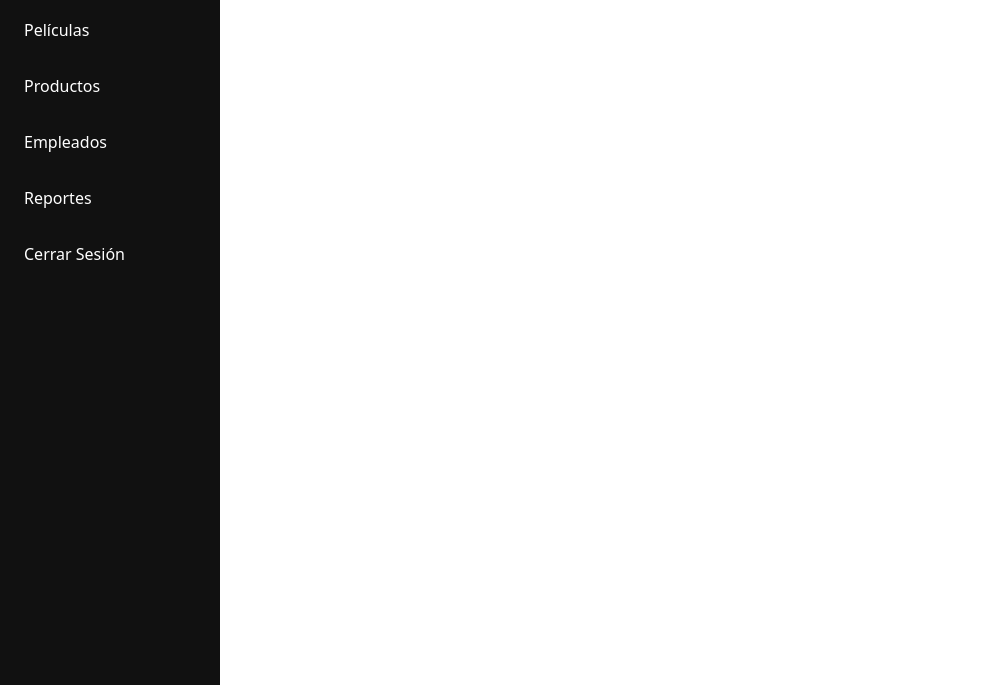
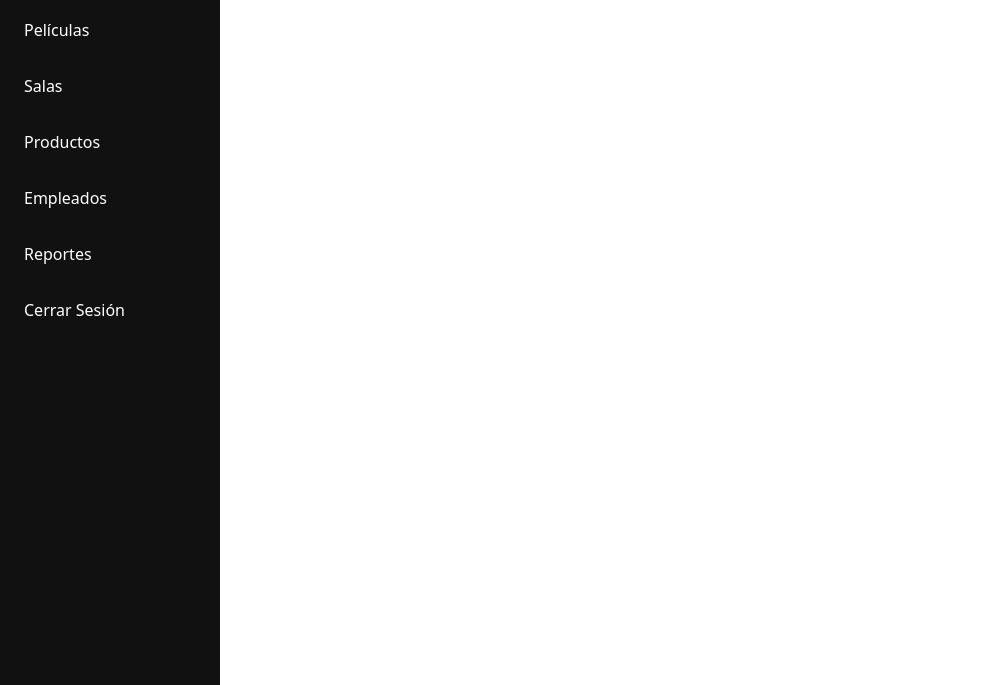
Before and after one commit to elChris28/CineNorteIHC, a plain HTML site: page Admin/admin.html in a window 1280 px wide. Shown: the part 115-800 px from the top of the page, without its empty margins (0-1004 px from the left). Drawn offline with nearby package versions, Linux system fonts and the light colour scheme.

Commit message:
Salas Modificar

```diff
--- a/Admin/admin.html
+++ b/Admin/admin.html
@@ -15,6 +15,7 @@
       <ul>
         <li><a href="admin.html">Dashboard</a></li>
         <li><a href="peliculas.html">Películas</a></li>
+        <li><a href="#">Salas</a></li>
         <li><a href="productos.html">Productos</a></li>
         <li><a href="empleados.html">Empleados</a></li>
         <li><a href="reportes.html">Reportes</a></li>
--- a/Admin/scriptPeliculas.js
+++ b/Admin/scriptPeliculas.js
@@ -1,6 +1,9 @@
 let editIndex = null;
 let imagenTemporal = null;
 
+
+// Mostrar películas al cargar
+document.addEventListener("DOMContentLoaded", renderPeliculas);
 
 function obtenerPeliculas() {
   return JSON.parse(localStorage.getItem("peliculas")) || [];
@@ -97,6 +100,3 @@ document.getElementById("formPelicula").addEventListener("submit", e => {
     reader.onload();
   }
 });
-
-// Mostrar películas al cargar
-document.addEventListener("DOMContentLoaded", renderPeliculas);
```
